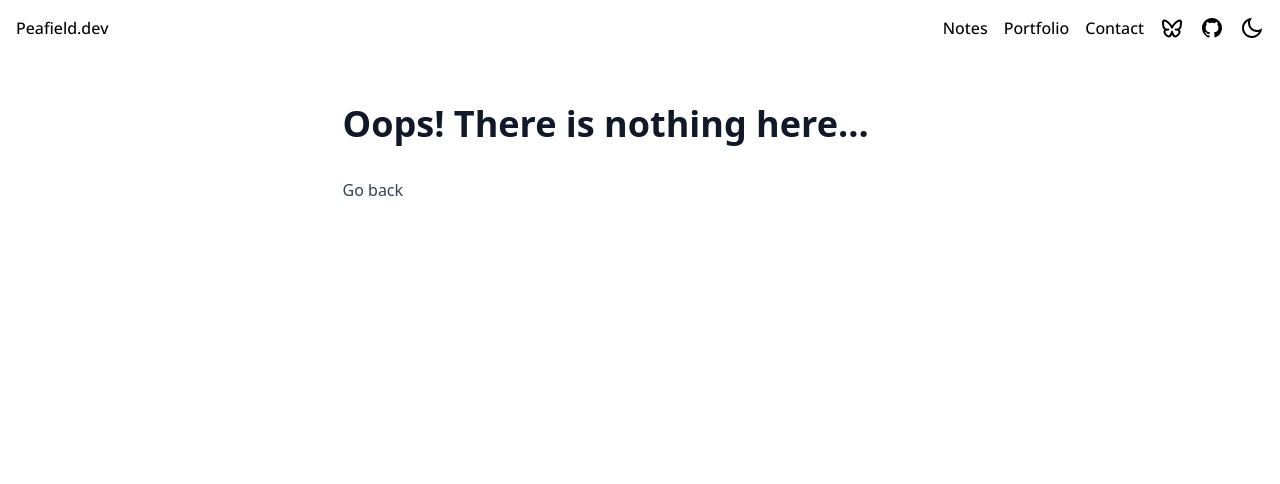
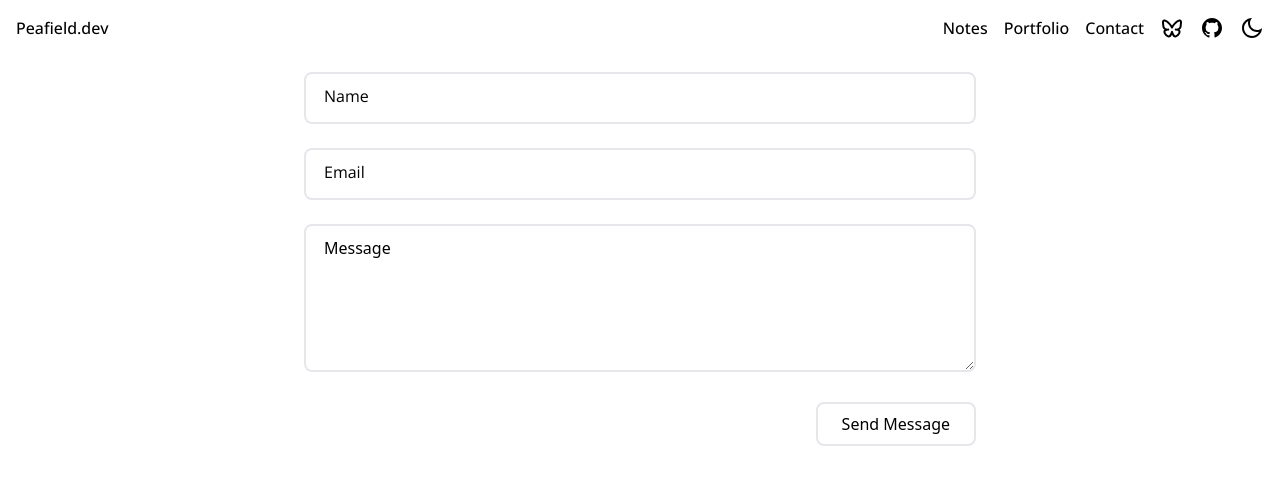
Before and after one commit to Peafield/peafield-dev, a Next.js app: page /contact in a window 1280 px wide. Shown: the top 484 px of the page. Built offline with nearby package versions, Linux system fonts and the light colour scheme.

Commit message:
WIP: Enhance contact form functionality and styling; add validation schema and improve user experience

```diff
--- a/package.json
+++ b/package.json
@@ -17,6 +17,7 @@
     ]
   },
   "dependencies": {
+    "clsx": "^2.1.1",
     "framer-motion": "^11.17.0",
     "husky": "^9.1.7",
     "lint-staged": "^15.3.0",
--- a/src/app/api/contact/route.ts
+++ b/src/app/api/contact/route.ts
@@ -1,5 +1,5 @@
-import { contactFormSchema } from "@/app/contact/actions";
 import clientPromise from "@/lib/mongodb";
+import { contactFormSchema } from "@/types/contact";
 import { NextRequest, NextResponse } from "next/server";
 
 export async function POST(req: NextRequest) {
--- a/src/app/contact/actions.ts
+++ b/src/app/contact/actions.ts
@@ -1,18 +1,26 @@
 "use server";
 
-import { z } from "zod";
+import { contactFormSchema } from "@/types/contact";
 
-export const contactFormSchema = z.object({
-  name: z.string().min(2).max(100),
-  email: z.string().email(),
-  message: z.string().min(10).max(5000),
-});
+export type SubmitContactFormState = {
+  name?: string;
+  email?: string;
+  message?: string;
+  errors?: {
+    name?: string[];
+    email?: string[];
+    message?: string[];
+  };
+};
 
-export async function submitContactForm(formData: FormData) {
+export async function submitContactForm(
+  _prevState: SubmitContactFormState,
+  formData: FormData
+) {
   const formValues = {
-    name: formData.get("name"),
-    email: formData.get("email"),
-    message: formData.get("message"),
+    name: formData.get("name") as string,
+    email: formData.get("email") as string,
+    message: formData.get("message") as string,
   };
 
   const { success, error, data } = contactFormSchema.safeParse(formValues);
@@ -23,17 +31,20 @@ export async function submitContactForm(formData: FormData) {
       values: formValues,
     };
   }
-  const response = await fetch("/api/contact", {
-    method: "POST",
-    headers: {
-      "Content-Type": "application/json",
-    },
-    body: JSON.stringify(data),
-  });
+  const response = await fetch(
+    `${process.env.NEXT_PUBLIC_APP_URL}/api/contact`,
+    {
+      method: "POST",
+      headers: {
+        "Content-Type": "application/json",
+      },
+      body: JSON.stringify(data),
+    }
+  );
 
   if (!response.ok) {
     throw new Error("Failed to submit form");
   }
 
-  return response.json();
+  return { success: true };
 }
--- a/src/app/contact/page.tsx
+++ b/src/app/contact/page.tsx
@@ -1,7 +1,12 @@
-import TempPage from "@/components/TempPage";
+import ContactForm from "@/components/ContactForm";
+import Container from "@/components/Container";
 
 const ContactPage = () => {
-  return <TempPage />;
+  return (
+    <Container className="p-6">
+      <ContactForm />
+    </Container>
+  );
 };
 
 export default ContactPage;
--- a/src/components/ContactForm.tsx
+++ b/src/components/ContactForm.tsx
@@ -1,28 +1,115 @@
-// A simple contact form using next form
 "use client";
 
 import { submitContactForm } from "@/app/contact/actions";
+import { containerVariants, itemVariants } from "@/constants/constants";
+import { motion } from "framer-motion";
 import { useActionState } from "react";
 
 const ContactForm = () => {
-  const [state, formAction, pending] = useActionState(submitContactForm, null);
+  const initialState = {
+    errors: {},
+    values: {
+      name: "",
+      email: "",
+      message: "",
+    },
+    success: undefined,
+  };
+  const [state, formAction, isPending] = useActionState(
+    submitContactForm,
+    initialState
+  );
+  // TODO: Style this form more
   return (
-    <form action={formAction}>
-      <fieldset>
-        <label htmlFor="name">Name</label>
-        <input type="text" id="name" name="name" required />
-      </fieldset>
-      <fieldset>
-        <label htmlFor="email">Email</label>
-        <input type="email" id="email" name="email" required />
-      </fieldset>
-      <fieldset>
-        <label htmlFor="message">Message</label>
-        <textarea id="message" name="message" required />
-      </fieldset>
-      <button type="submit" disabled={pending}>
-        {pending ? "Sending..." : "Send"}
-      </button>
-    </form>
+    <motion.div variants={containerVariants} initial="hidden" animate="visible">
+      <form action={formAction} className="max-w-2xl mx-auto space-y-6">
+        <motion.div variants={itemVariants} className="relative">
+          <input
+            type="text"
+            id="name"
+            name="name"
+            required
+            defaultValue={state?.values?.name ?? ""}
+            className="w-full px-4 py-3 border-2 border-gray-200 rounded-lg focus:outline-none focus:border-blue-500 dark:bg-gray-800 dark:border-gray-700 peer placeholder-transparent"
+            placeholder="Name"
+          />
+          <label
+            htmlFor="name"
+            className="font-openSans absolute left-4 -top-2.5 bg-white dark:bg-black px-1 text-sm transition-all peer-placeholder-shown:text-base peer-placeholder-shown:top-3 peer-focus:-top-2.5 peer-focus:text-sm"
+          >
+            Name
+          </label>
+          {state?.errors?.name && (
+            <p className="mt-1 text-sm text-red-500" aria-live="polite">
+              {state.errors.name}
+            </p>
+          )}
+        </motion.div>
+
+        <motion.div variants={itemVariants} className="relative">
+          <input
+            type="email"
+            id="email"
+            name="email"
+            required
+            defaultValue={state?.values?.email ?? ""}
+            className="w-full px-4 py-3 border-2 border-gray-200 rounded-lg focus:outline-none focus:border-blue-500 dark:bg-gray-800 dark:border-gray-700 peer placeholder-transparent"
+            placeholder="Email"
+          />
+          <label
+            htmlFor="email"
+            className="font-openSans absolute left-4 -top-2.5 bg-white dark:bg-black px-1 text-sm transition-all peer-placeholder-shown:text-base peer-placeholder-shown:top-3 peer-focus:-top-2.5 peer-focus:text-sm"
+          >
+            Email
+          </label>
+          {state?.errors?.email && (
+            <p className="mt-1 text-sm text-red-500" aria-live="polite">
+              {state.errors.email}
+            </p>
+          )}
+        </motion.div>
+
+        <motion.div variants={itemVariants} className="relative">
+          <textarea
+            id="message"
+            name="message"
+            required
+            rows={5}
+            defaultValue={state?.values?.message ?? ""}
+            className="w-full px-4 py-3 border-2 border-gray-200 rounded-lg focus:outline-none focus:border-blue-500 dark:bg-gray-800 dark:border-gray-700 peer placeholder-transparent"
+            placeholder="Message"
+          />
+          <label
+            htmlFor="message"
+            className="absolute left-4 -top-2.5 bg-white dark:bg-black px-1 text-sm transition-all peer-placeholder-shown:text-base peer-placeholder-shown:top-3 peer-focus:-top-2.5 peer-focus:text-sm"
+          >
+            Message
+          </label>
+          {state?.errors?.message && (
+            <p className="mt-1 text-sm text-red-500" aria-live="polite">
+              {state.errors.message}
+            </p>
+          )}
+        </motion.div>
+
+        {state?.success && (
+          <p className="text-green-500 text-center" aria-live="polite">
+            Message sent successfully!
+          </p>
+        )}
+
+        <motion.div variants={itemVariants} className="flex justify-end">
+          <button
+            type="submit"
+            disabled={isPending}
+            className="px-6 py-2 rounded-lg border-2 border-gray-200  hover:bg-gray-300 focus:outline-none focus:ring-2 focus:ring-blue-500 focus:ring-offset-2 disabled:opacity-50 disabled:cursor-not-allowed transition-colors duration-200"
+          >
+            {isPending ? "Sending..." : "Send Message"}
+          </button>
+        </motion.div>
+      </form>
+    </motion.div>
   );
 };
+
+export default ContactForm;
--- a/src/components/Container.tsx
+++ b/src/components/Container.tsx
@@ -1,9 +1,14 @@
+import clsx from "clsx";
+
 type ContainerProps = {
   children: React.ReactNode;
+  className?: string;
 };
 
-const Container = ({ children }: ContainerProps) => {
-  return <div className="container mx-auto py-4">{children}</div>;
+const Container = ({ children, className }: ContainerProps) => {
+  return (
+    <div className={clsx("container mx-auto py-4", className)}>{children}</div>
+  );
 };
 
 export default Container;
--- a/src/components/Intro.tsx
+++ b/src/components/Intro.tsx
@@ -1,36 +1,15 @@
 "use client";
 
+import { containerVariants, itemVariants } from "@/constants/constants";
 import { motion } from "framer-motion";
 import Link from "next/link";
-import Divider from "./Divider";
 import {
   RiBlueskyLine,
   RiGithubFill,
   RiMastodonFill,
   RiPixelfedFill,
 } from "react-icons/ri";
-
-const containerVariants = {
-  hidden: { opacity: 0 },
-  visible: {
-    opacity: 1,
-    transition: {
-      staggerChildren: 0.1,
-      delayChildren: 0.2,
-    },
-  },
-};
-
-const itemVariants = {
-  hidden: { opacity: 0, y: -20 },
-  visible: {
-    opacity: 1,
-    y: 0,
-    transition: {
-      duration: 0.5,
-    },
-  },
-};
+import Divider from "./Divider";
 
 const Intro = () => {
   return (
--- /dev/null
+++ b/src/constants/constants.ts
@@ -0,0 +1,21 @@
+export const containerVariants = {
+  hidden: { opacity: 0 },
+  visible: {
+    opacity: 1,
+    transition: {
+      staggerChildren: 0.1,
+      delayChildren: 0.2,
+    },
+  },
+};
+
+export const itemVariants = {
+  hidden: { opacity: 0, y: -20 },
+  visible: {
+    opacity: 1,
+    y: 0,
+    transition: {
+      duration: 0.5,
+    },
+  },
+};
--- /dev/null
+++ b/src/types/contact.ts
@@ -0,0 +1,19 @@
+import { z } from "zod";
+
+export const contactFormSchema = z.object({
+  name: z
+    .string()
+    .min(2, {
+      message: "That's a short name, maybe add a few more characters?",
+    })
+    .max(100, {
+      message: "That's a long name, maybe remove a few characters?",
+    }),
+  email: z.string().email(),
+  message: z
+    .string()
+    .min(10, {
+      message: "Nothing else you want to say? Go on, add a few more words",
+    })
+    .max(5000, { message: "That's probably enough right? Maybe shorten it?" }),
+});
```
Also changed, not shown: 1 other file (tests, documents, lock files or other folders).
